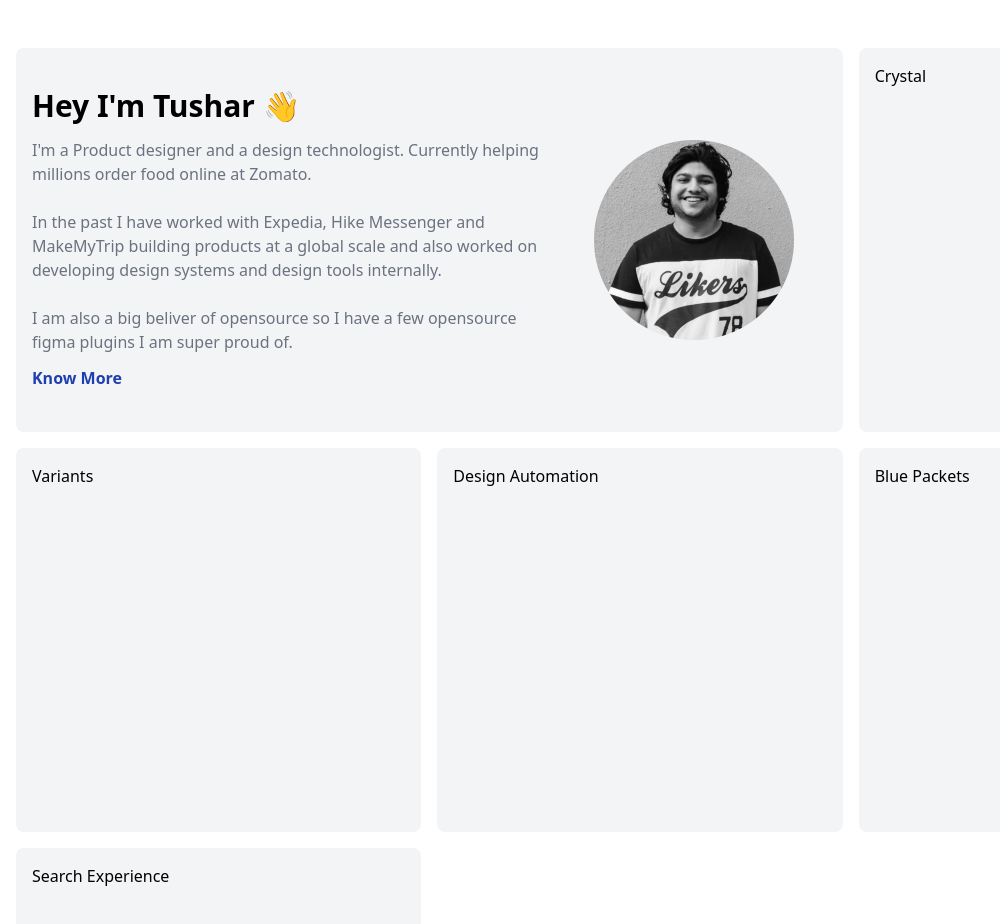
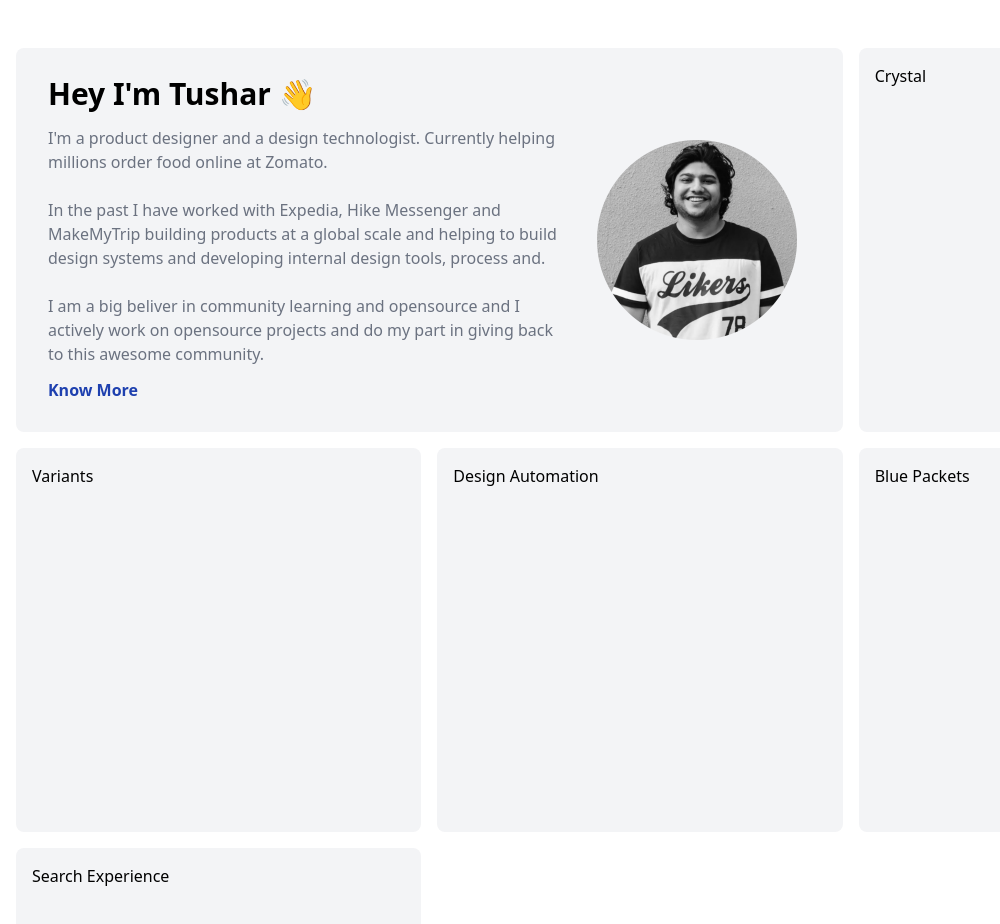
Before and after one commit to tushar7d/tushardebnath-next, a Next.js app: page / in a window 1280 px wide. Shown: the top 924 px of the page, without its empty margins (0-1000 px from the left). Built offline with nearby package versions, Linux system fonts and the light colour scheme; what @tailwindcss/typography would draw is missing.

Commit message:
Created branch and changed copy

```diff
--- a/components/Cards/Intro.js
+++ b/components/Cards/Intro.js
@@ -2,12 +2,12 @@ import Image from "next/image";
 
 let Intro = () => {
   let Container = (props) => (
-    <div className=" h-full flex flex-col-reverse sm:flex-row ">
+    <div className=" h-full flex flex-col-reverse sm:flex-row  ">
       {props.children}
     </div>
   );
   let Left = (props) => (
-    <div className="flex flex-col sm:items-start justify-center w-full sm:w-2/3 ">
+    <div className="flex flex-col sm:items-start justify-center w-full sm:w-2/3 sm:ml-4 ">
       {props.children}
     </div>
   );
@@ -24,15 +24,15 @@ let Intro = () => {
           Hey I'm Tushar 👋
         </div>
         <div className="text-l   text-gray-500 text-center   sm:text-left mt-1 leading-6">
-          I'm a Product designer and a design technologist. Currently helping millions order food online
+          I'm a product designer and a design technologist. Currently helping millions order food online
           at Zomato.
           <br />
           <br />
           In the past I have worked with Expedia, Hike Messenger and MakeMyTrip building products at
-          a global scale and also worked on developing design systems and design tools internally.
+          a global scale and helping to build design systems and developing internal design tools, process and.
           <br />
           <br />
-          I am also a big beliver of opensource so I have a few opensource figma plugins I am super proud of. </div>
+          I am a big beliver in community learning and opensource and I actively work on opensource projects and do my part in giving back to this awesome community. </div>
         <div className="text-blue-800 my-3 font-semibold">Know More</div>
       </Left>
 
```
